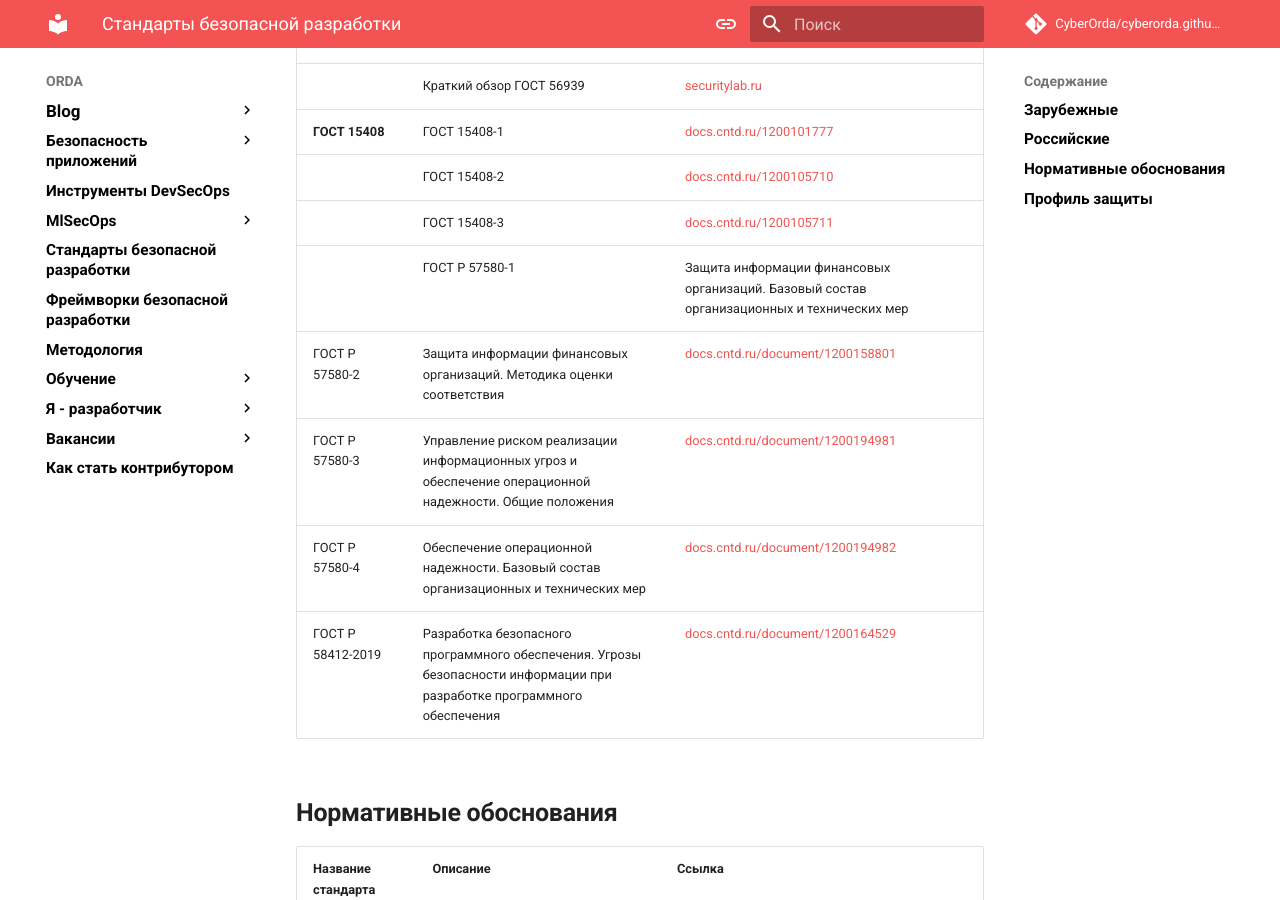
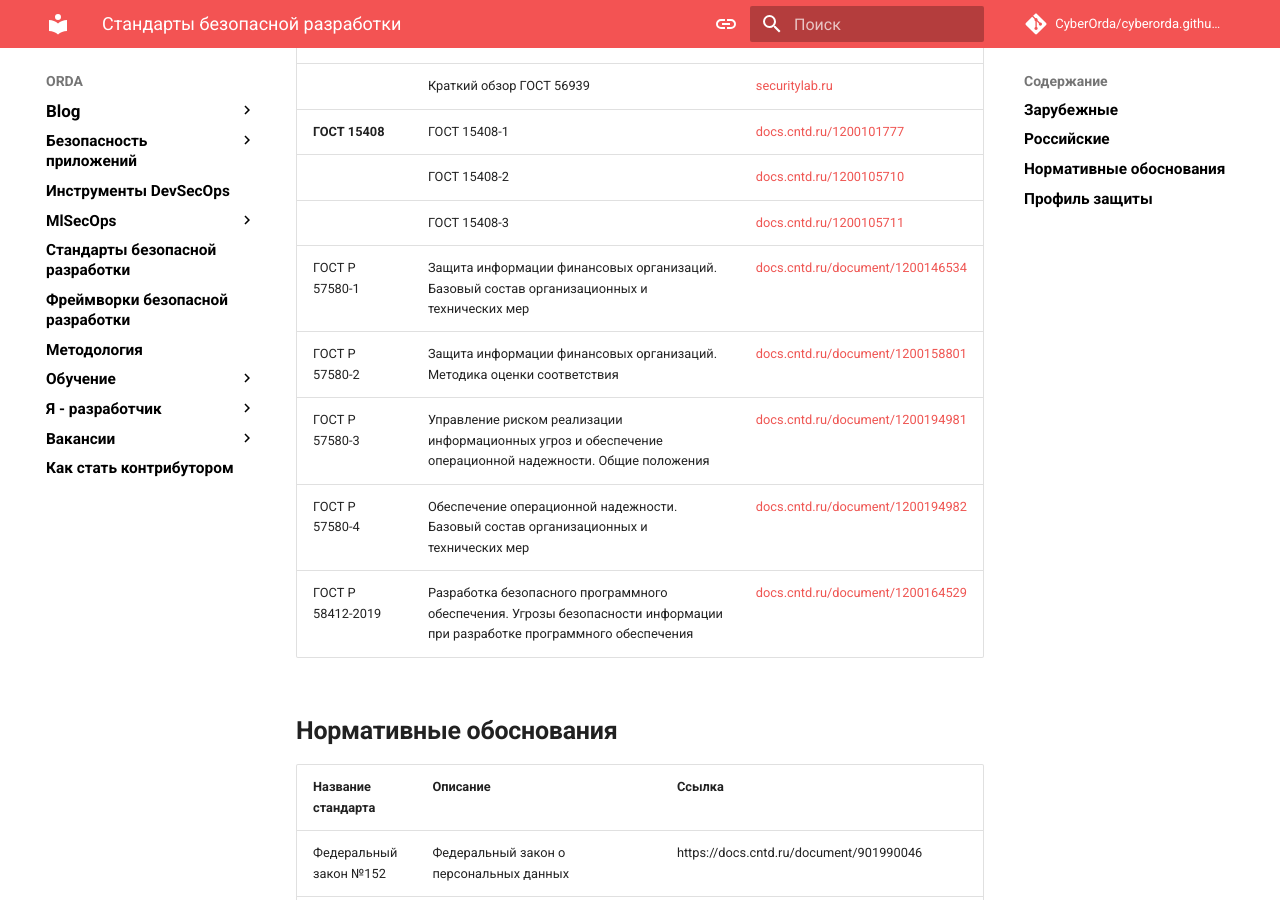
Before and after one commit to CyberOrda/cyberorda.github.io, an MkDocs documentation site: the page built from docs/standards.md, in a window 1280 px wide and 900 px high, scrolled down 893 px. Built offline with MkDocs 1.6.1 and Material for MkDocs 9.7.7, drawn with Linux system fonts in a browser that asks for light colours; comment, search, counter and statistics services are not loaded.

Commit message:
add new standarts

```diff
--- a/docs/standards.md
+++ b/docs/standards.md
@@ -30,7 +30,7 @@ tags:
 | **ГОСТ 15408** | ГОСТ 15408-1 | [docs.cntd.ru/1200101777](https://docs.cntd.ru/document/1200101777) |
 |  | ГОСТ 15408-2 | [docs.cntd.ru/1200105710](https://docs.cntd.ru/document/1200105710) |
 |  | ГОСТ 15408-3 | [docs.cntd.ru/1200105711](https://docs.cntd.ru/document/1200105711) |
-|  |ГОСТ Р 57580-1|	Защита информации финансовых организаций. Базовый состав организационных и технических мер | [docs.cntd.ru/document/1200146534](https://docs.cntd.ru/document/1200146534) |
+|  ГОСТ Р 57580-1|	Защита информации финансовых организаций. Базовый состав организационных и технических мер | [docs.cntd.ru/document/1200146534](https://docs.cntd.ru/document/1200146534) |
 |  ГОСТ Р 57580-2|	Защита информации финансовых организаций. Методика оценки соответствия | [docs.cntd.ru/document/1200158801](https://docs.cntd.ru/document/1200158801) |
 |  ГОСТ Р 57580-3|	Управление риском реализации информационных угроз и обеспечение операционной надежности. Общие положения | [docs.cntd.ru/document/1200194981](https://docs.cntd.ru/document/1200194981) |
 |  ГОСТ Р 57580-4|	Обеспечение операционной надежности. Базовый состав организационных и технических мер | [docs.cntd.ru/document/1200194982](https://docs.cntd.ru/document/1200194982) |
```
